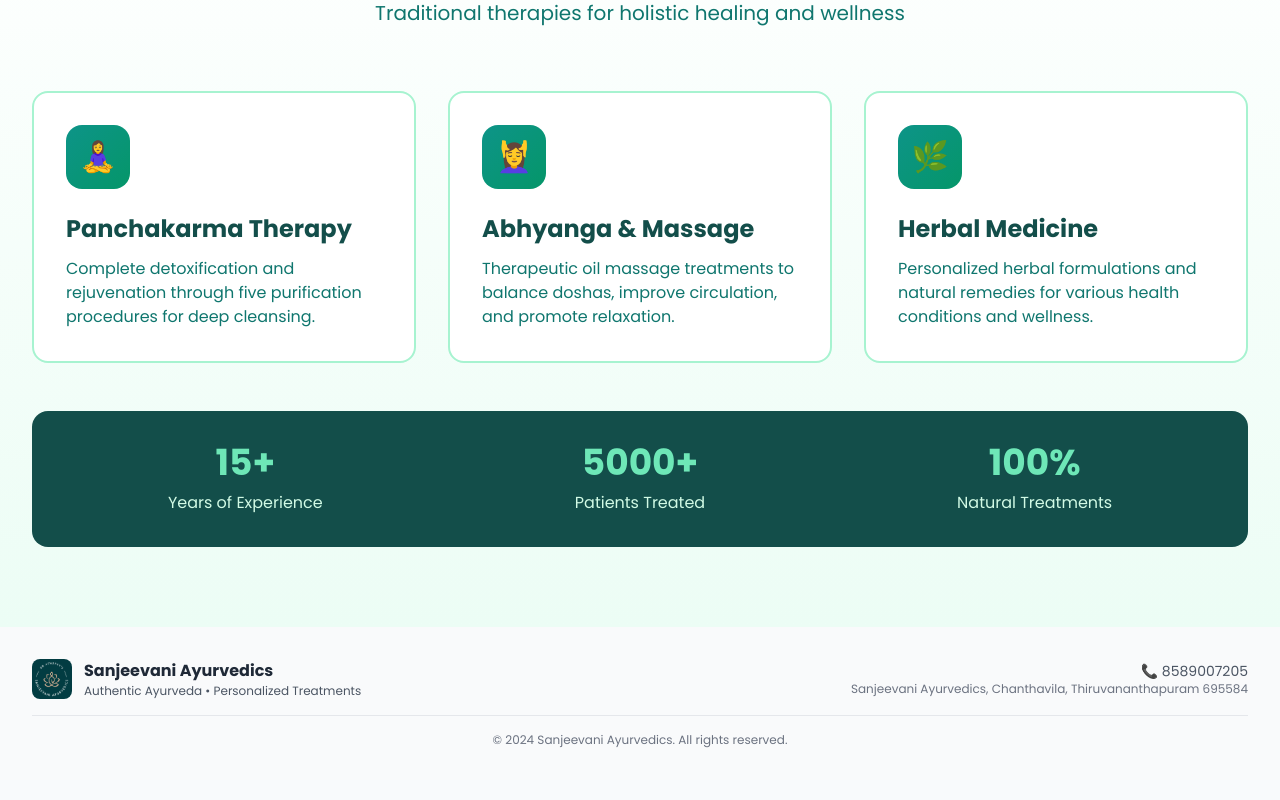
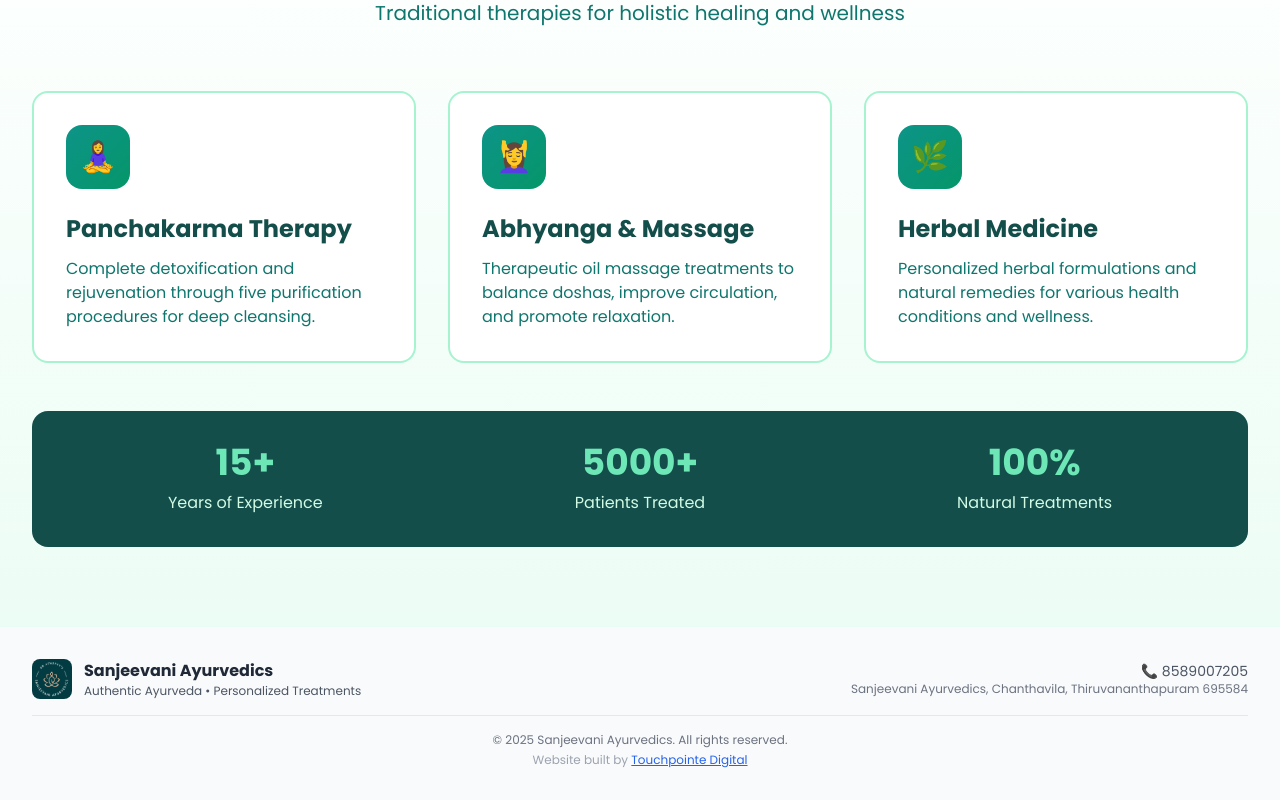
Before and after one commit to kravinoofficial/Sanjeevaani_Ayurvedics, a Next.js app: page / in a window 1280 px wide. Shown: the part 1275-2075 px from the top of the page. Built offline with nearby package versions, Linux system fonts and the light colour scheme; no server answers.

Commit message:
Your commit message

```diff
--- a/app/page.tsx
+++ b/app/page.tsx
@@ -249,7 +249,10 @@ export default function LandingPage() {
             </div>
           </div>
           <div className="text-center mt-4 pt-4 border-t border-gray-200">
-            <p className="text-xs text-gray-500">© 2024 Sanjeevani Ayurvedics. All rights reserved.</p>
+            <p className="text-xs text-gray-500">© 2025 Sanjeevani Ayurvedics. All rights reserved.</p>
+            <p className="text-xs text-gray-400 mt-1">
+              Website built by <a href="https://touchpointe.digital/" target="_blank" rel="noopener noreferrer" className="text-blue-600 hover:text-blue-700 underline">Touchpointe Digital</a>
+            </p>
           </div>
         </div>
       </footer>
```
